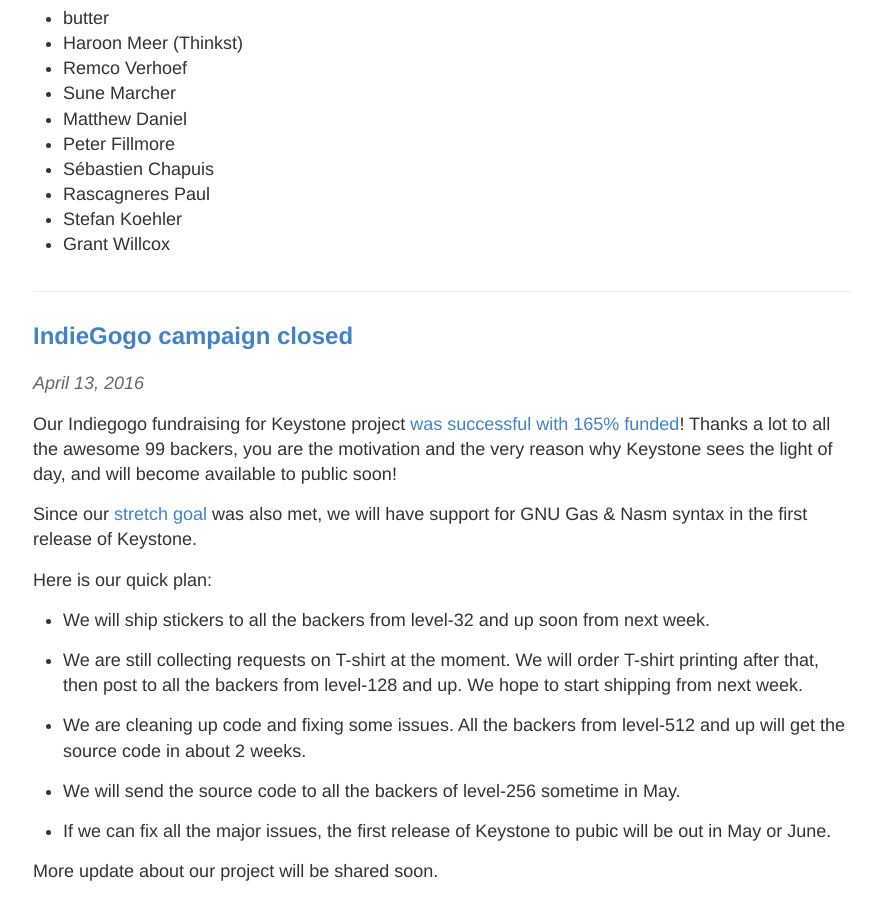
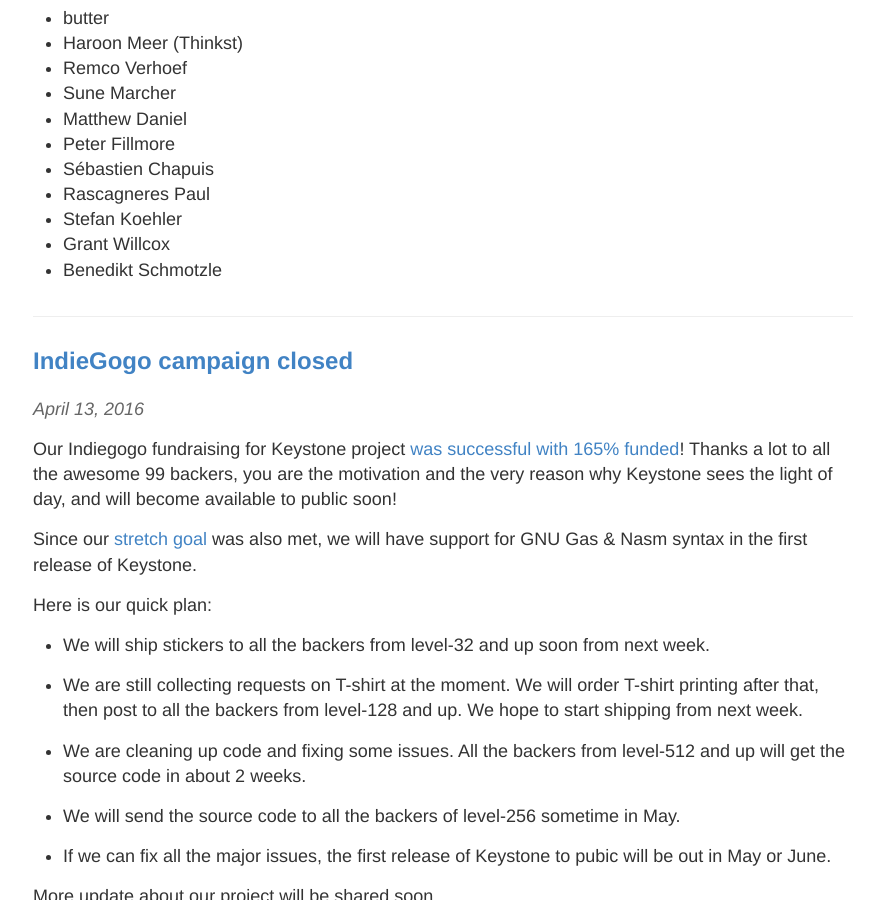
Before and after one commit to keystone-engine/keystone-engine.github.io, a Jekyll site: the page built from index.html, in a window 1280 px wide and 900 px high, scrolled down 3592 px. Shown: the whole window, without its empty margins (197-1081 px from the left). Built offline with Jekyll 4.4.1, drawn with Linux system fonts in a browser that asks for light colours.

Commit message:
update one hero

```diff
--- a/_posts/2016-04-24-indiegogo4.md
+++ b/_posts/2016-04-24-indiegogo4.md
@@ -99,3 +99,4 @@
 - Rascagneres Paul
 - Stefan Koehler
 - Grant Willcox
+- Benedikt Schmotzle
```
